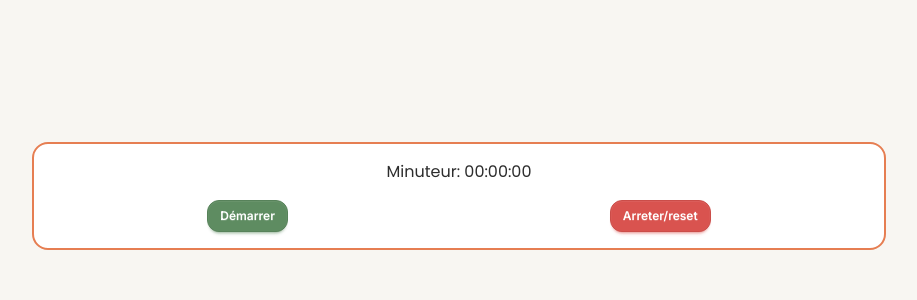
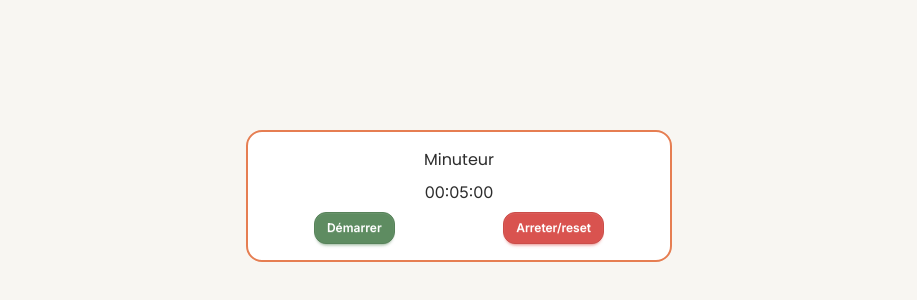
Before and after one commit to WildCodeSchool-2025-09/p2-0526-remote-mealmaker, a React (Vite) app: page /recipe/1/min in a window 1280 px wide. Shown: the part 204-504 px from the top of the page, without its empty margins (181-1098 px from the left). Built offline with nearby package versions, Linux system fonts and the light colour scheme.

Commit message:
fix(US04):revert timer for countdown

```diff
--- a/src/components/MinuteurComposant.tsx
+++ b/src/components/MinuteurComposant.tsx
@@ -1,11 +1,19 @@
 import { useRef, useState } from "react";
 
-function MinuteurComposant() {
-	const [elapsedTime, setElapsedTime] = useState(0);
+interface MinuteurProps {
+	initialTimeMs?: number;
+	onTimerEnd?: () => void;
+}
+
+function MinuteurComposant({
+	initialTimeMs = 300000,
+	onTimerEnd,
+}: MinuteurProps) {
+	const [remainingTime, setRemainingTime] = useState(initialTimeMs);
 	const [isRunning, setIsRunning] = useState(false);
 
 	const intervalRef = useRef<ReturnType<typeof setInterval> | null>(null);
-	const startTimeRef = useRef<number>(0);
+	const targetTimeRef = useRef<number>(0);
 
 	const formatTime = (time: number) => {
 		const date = new Date(time);
@@ -15,16 +23,29 @@ function MinuteurComposant() {
 
 		return `${hours}:${minutes}:${seconds}`;
 	};
+
 	const playPauseTimer = () => {
 		if (isRunning) {
 			setIsRunning(false);
 			if (intervalRef.current) clearInterval(intervalRef.current as number);
 		} else {
+			if (remainingTime <= 0) return;
 			setIsRunning(true);
-			startTimeRef.current = Date.now() - elapsedTime;
+			targetTimeRef.current = Date.now() + remainingTime;
 
 			intervalRef.current = setInterval(() => {
-				setElapsedTime(Date.now() - startTimeRef.current);
+				const timeLeft = targetTimeRef.current - Date.now();
+
+				if (timeLeft <= 0) {
+					setRemainingTime(0);
+					setIsRunning(false);
+
+					if (intervalRef.current) clearInterval(intervalRef.current as number);
+
+					if (onTimerEnd) onTimerEnd();
+				} else {
+					setRemainingTime(timeLeft);
+				}
 			}, 1000);
 		}
 	};
@@ -32,21 +53,24 @@ function MinuteurComposant() {
 	const handleReset = () => {
 		setIsRunning(false);
 		if (intervalRef.current) clearInterval(intervalRef.current as number);
-		setElapsedTime(0);
+		setRemainingTime(initialTimeMs);
 	};
 
-	const isPaused = !isRunning && elapsedTime > 0;
+	const isPaused =
+		!isRunning && remainingTime > 0 && remainingTime < initialTimeMs;
 
 	return (
 		<>
-			<article className="w-2/3 flex justify-center flex-col gap-4 p-4 border-2 border-primary rounded-2xl bg-surface">
+			<article className="w-1/3 flex justify-center flex-col gap-2 p-4 border-2 border-primary rounded-2xl bg-surface">
 				<h1 id="display" className="text-center">
-					Minuteur: {formatTime(elapsedTime)}
+					Minuteur
 				</h1>
+				<p className="text-center">{formatTime(remainingTime)}</p>
 				<div className="w-full flex justify-around gap-2">
 					<button
 						onClick={playPauseTimer}
 						type="button"
+						disabled={remainingTime === 0}
 						className={`btn btn-sm ${isRunning ? "btn-warning" : "btn-success"} ${isPaused ? "animate-pulse" : ""}`}
 					>
 						{isRunning ? "Pause" : isPaused ? "Reprendre" : "Démarrer"}
```
